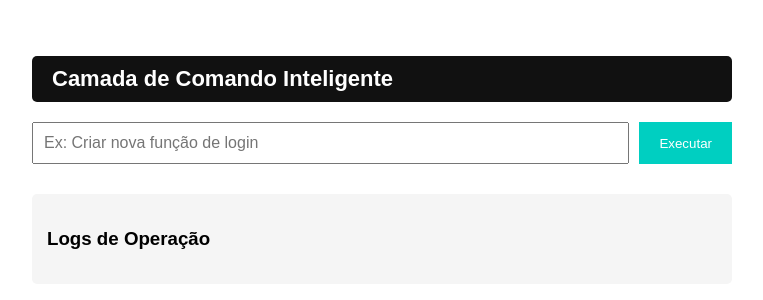
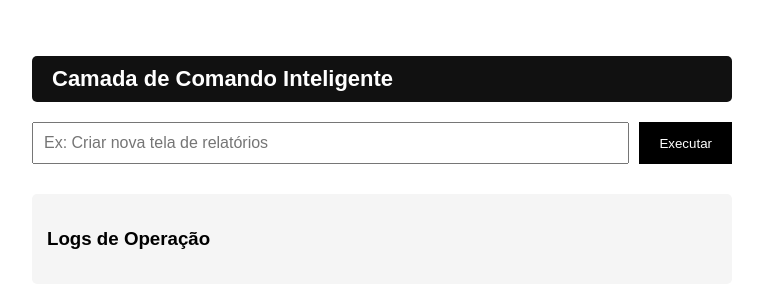
Before and after one commit to jackonsantana/Situs_App, a React (Vite) app in the folder admin_web/: page / in a window 1280 px wide. Shown: the top 300 px of the page, without its empty margins (258-1021 px from the left). Built offline with nearby package versions, Linux system fonts and the light colour scheme.

Commit message:
Update Comando.tsx

```diff
--- a/admin_web/src/Comando.tsx
+++ b/admin_web/src/Comando.tsx
@@ -1,119 +1,66 @@
-import React, { useState } from "react";
+import React, { useState } from 'react';
 
 const ComandoIA = () => {
-  const [comando, setComando] = useState("");
+  const [comando, setComando] = useState('');
   const [logs, setLogs] = useState<string[]>([]);
-  const [executando, setExecutando] = useState(false);
 
   const executarComando = async () => {
     if (!comando.trim()) return;
 
     const hora = new Date().toLocaleTimeString();
-    setExecutando(true);
+    const novoLog = [`${hora} | Comando recebido: "${comando}"`];
+    setLogs((prevLogs) => [...novoLog, ...prevLogs]);
+    setComando('');
 
     try {
-      const response = await fetch("/api/router", {
-        method: "POST",
-        headers: { "Content-Type": "application/json" },
-        body: JSON.stringify({ comando }),
+      const response = await fetch('/api/exec.ts', {
+        method: 'POST',
+        headers: { 'Content-Type': 'application/json' },
+        body: JSON.stringify({
+          comando,
+          arquivo: 'teste.txt',
+          conteudo: `// Criado pela IA\n// Comando: ${comando}`
+        }),
       });
 
-      const result = await response.json();
-
-      const novoLog = [
-        `${hora} | Comando: "${comando}"`,
-        `${hora} | Status: ${response.status}`,
-        `${hora} | Resposta: ${JSON.stringify(result)}`,
-      ];
-
-      setLogs((prev) => [...novoLog, ...prev]);
-    } catch (err: any) {
-      setLogs((prev) => [
-        `${hora} | Erro ao executar: ${err.message}`,
-        ...prev,
-      ]);
-    } finally {
-      setComando("");
-      setExecutando(false);
+      const data = await response.json();
+      const statusLog = `${hora} | ${data.success ? '✅ Sucesso' : '❌ Falha'} - ${data.message}`;
+      setLogs((prevLogs) => [statusLog, ...prevLogs]);
+    } catch (err) {
+      const errorLog = `${hora} | ❌ Erro ao executar: ${(err as Error).message}`;
+      setLogs((prevLogs) => [errorLog, ...prevLogs]);
     }
   };
 
   return (
     <div style={estilo.container}>
       <h2 style={estilo.titulo}>Camada de Comando Inteligente</h2>
-
       <div style={estilo.form}>
         <input
           type="text"
-          placeholder="Ex: Criar nova função de login"
+          placeholder="Ex: Criar nova tela de relatórios"
           value={comando}
           onChange={(e) => setComando(e.target.value)}
           style={estilo.input}
         />
-        <button
-          onClick={executarComando}
-          style={estilo.botao}
-          disabled={executando}
-        >
-          {executando ? "Executando..." : "Executar"}
-        </button>
+        <button onClick={executarComando} style={estilo.botao}>Executar</button>
       </div>
-
       <div style={estilo.logs}>
         <h3>Logs de Operação</h3>
-        <ul>
-          {logs.map((log, i) => (
-            <li key={i} style={estilo.logItem}>
-              {log}
-            </li>
-          ))}
-        </ul>
+        <ul>{logs.map((log, index) => <li key={index} style={estilo.logItem}>{log}</li>)}</ul>
       </div>
     </div>
   );
 };
 
 const estilo = {
-  container: {
-    padding: "30px",
-    fontFamily: "Arial, sans-serif",
-    maxWidth: "700px",
-    margin: "auto",
-  },
-  titulo: {
-    fontSize: "22px",
-    background: "#111",
-    color: "#fff",
-    padding: "10px 20px",
-    borderRadius: "5px",
-  },
-  form: {
-    display: "flex",
-    gap: "10px",
-    marginTop: "20px",
-  },
-  input: {
-    flex: 1,
-    padding: "10px",
-    fontSize: "16px",
-  },
-  botao: {
-    padding: "10px 20px",
-    backgroundColor: "#00cfc1",
-    color: "#fff",
-    border: "none",
-    cursor: "pointer",
-  },
-  logs: {
-    marginTop: "30px",
-    backgroundColor: "#f5f5f5",
-    padding: "15px",
-    borderRadius: "5px",
-  },
-  logItem: {
-    fontSize: "14px",
-    padding: "5px 0",
-  },
+  container: { padding: '30px', fontFamily: 'Arial', maxWidth: '700px', margin: 'auto' },
+  titulo: { fontSize: '22px', background: '#111', color: '#fff', padding: '10px 20px', borderRadius: '5px' },
+  form: { display: 'flex', gap: '10px', marginTop: '20px' },
+  input: { flex: 1, padding: '10px', fontSize: '16px' },
+  botao: { padding: '10px 20px', backgroundColor: '#000', color: '#fff', border: 'none', cursor: 'pointer' },
+  logs: { marginTop: '30px', backgroundColor: '#f5f5f5', padding: '15px', borderRadius: '5px' },
+  logItem: { fontSize: '14px', padding: '5px 0' }
 };
 
 export default ComandoIA;
```
